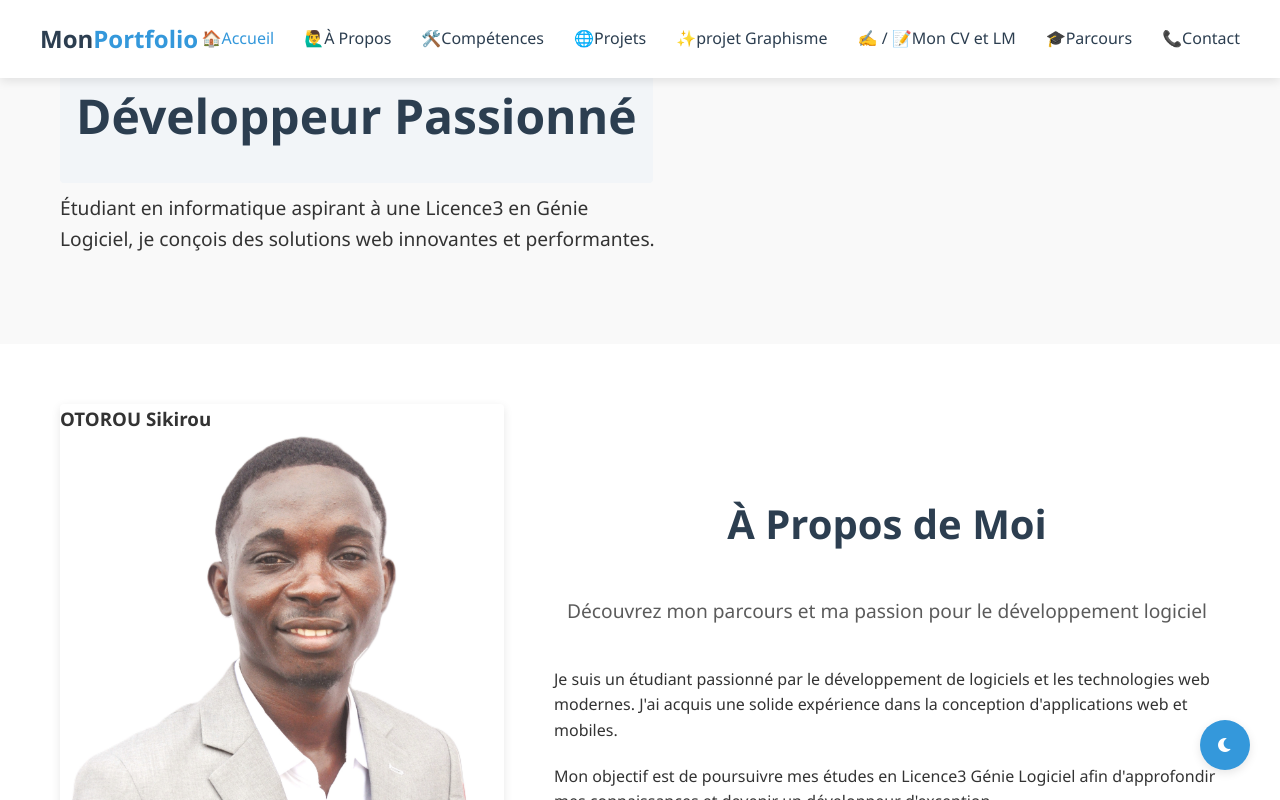
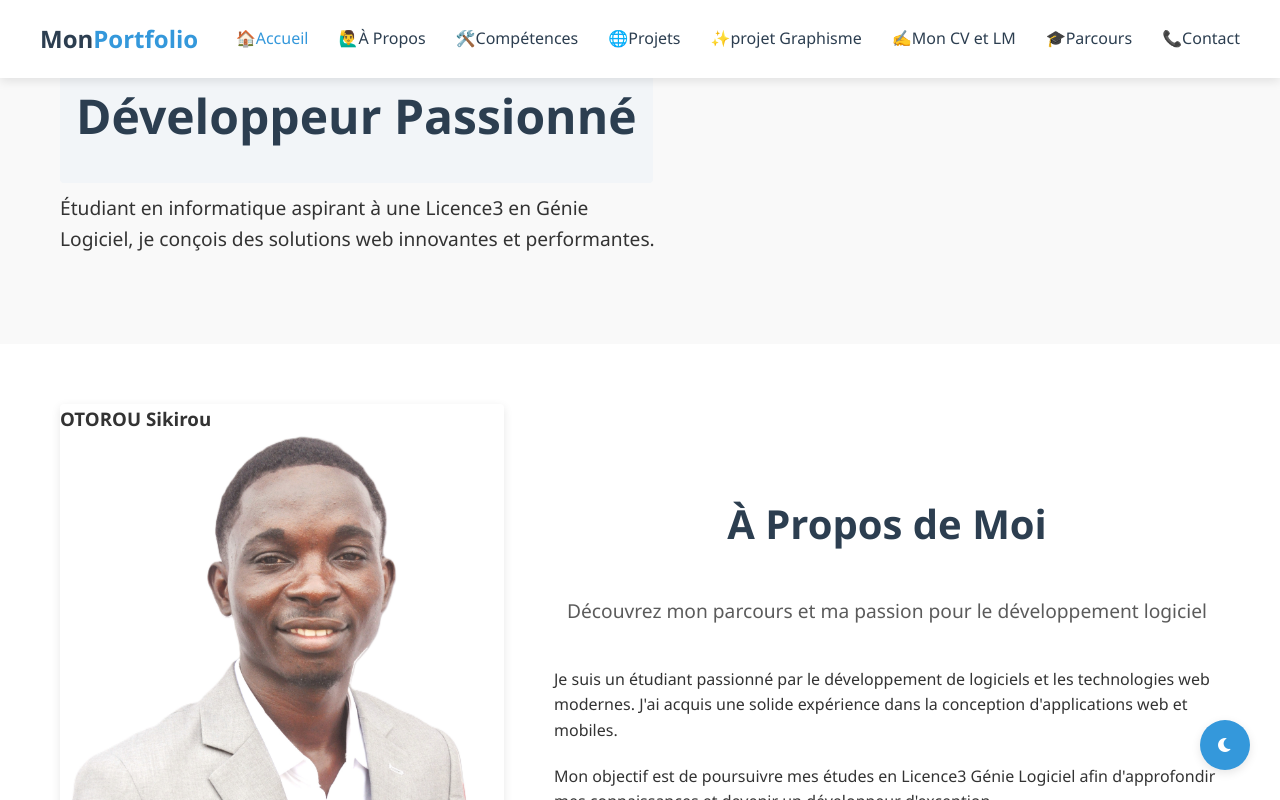
Before and after one commit to sikirou195/frontendPort, a Vue app: page /portofolio in a window 1280 px wide. Shown: the top 800 px of the page. Built offline with nearby package versions, Linux system fonts and the light colour scheme.

Commit message:
Modification de composant HeaderBar.vue

```diff
--- a/src/components/HeaderBar.vue
+++ b/src/components/HeaderBar.vue
@@ -36,7 +36,7 @@ const navItems = ref([
   { id: 'skills', text: '🛠️Compétences', link: '#skills' },
   { id: 'projects', text: '🌐Projets', link: '#projects' },
   { id: 'projet', text: '✨projet Graphisme', link: '#projet' },
-  { id: 'lettre-motivation-card', text: '✍️ / 📝Mon CV et LM', link: '#lettre-motivation-card' },
+  { id: 'lettre-motivation-card', text: '✍️Mon CV et LM', link: '#lettre-motivation-card' },
   { id: 'education', text: '🎓Parcours', link: '#education' },
   { id: 'contact', text: '📞Contact', link: '#contact' }
 ])
```
